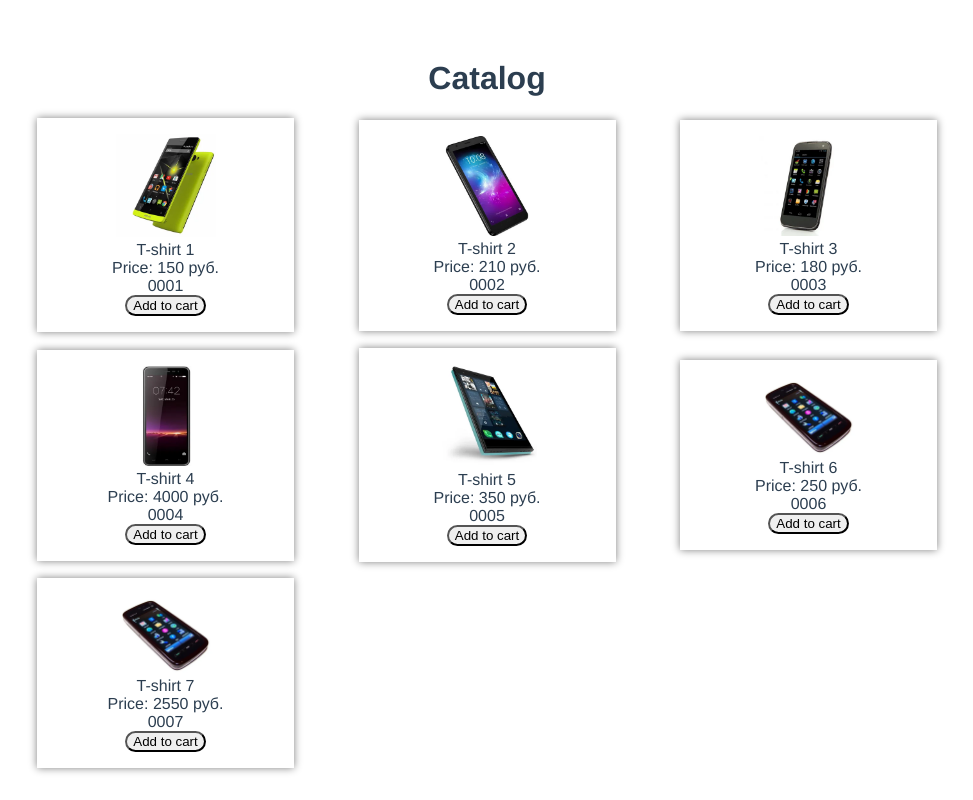
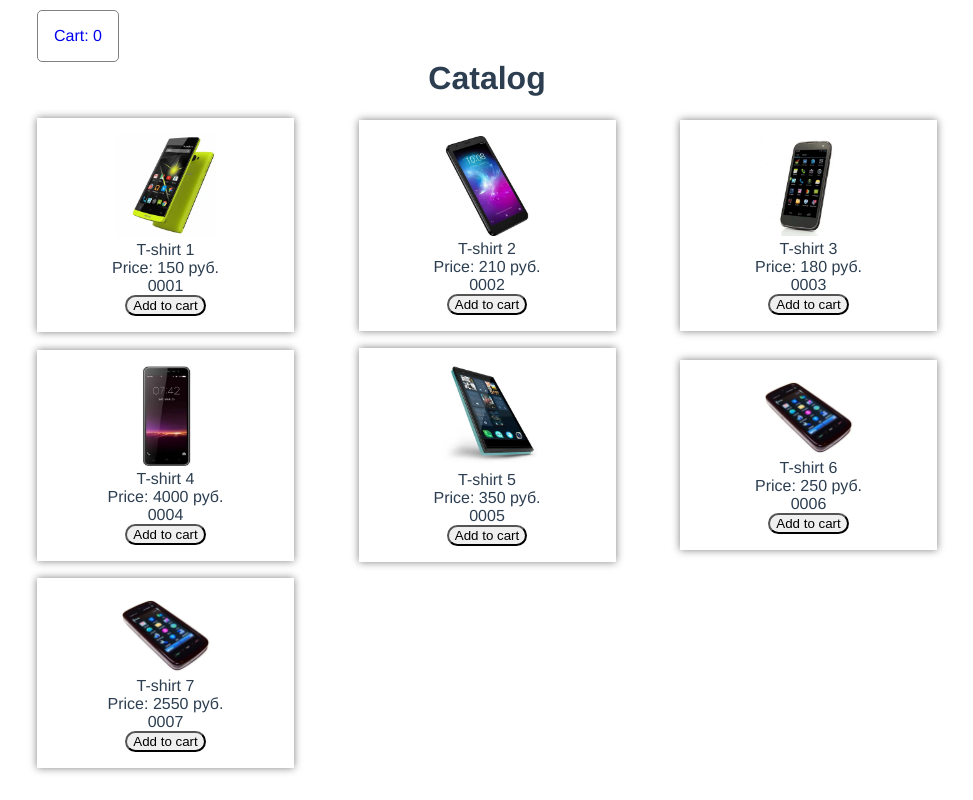
Before and after one commit to Dominus8/e-note.group, a Vue app in the folder eshop/: page / in a window 1280 px wide. Shown: the whole page, without its empty margins (153-1126 px from the left). Built offline with nearby package versions, Linux system fonts and the light colour scheme; data requests are answered from the project's data file.

Commit message:
+ Router

```diff
--- a/eshop/package.json
+++ b/eshop/package.json
@@ -12,6 +12,7 @@
     "core-js": "^3.8.3",
     "json-server": "^0.17.1",
     "vue": "^3.2.13",
+    "vue-router": "^4.0.3",
     "vuex": "^4.1.0",
     "yarn": "^1.22.19"
   },
@@ -20,6 +21,7 @@
     "@babel/eslint-parser": "^7.12.16",
     "@vue/cli-plugin-babel": "~5.0.0",
     "@vue/cli-plugin-eslint": "~5.0.0",
+    "@vue/cli-plugin-router": "~5.0.0",
     "@vue/cli-service": "^5.0.8",
     "eslint": "^7.32.0",
     "eslint-plugin-vue": "^8.0.3",
--- a/eshop/src/components/e-cart.vue
+++ b/eshop/src/components/e-cart.vue
@@ -1,8 +1,12 @@
 <template>
     <div class="e-cart">
         <h1>{{ title }}</h1>
+        <router-link :to="{name:'catalog'}">
+            <div class="e-catalog__link_to_cart">Back to catalog</div>
+        </router-link>
+        <p v-if="!CART.length">Ничего нет...</p>
         <e-cart-item
-        v-for="(item, index) in cart_data"
+        v-for="(item, index) in CART"
         :key="item.id"
         :cart_item_data="item"
         @deleteFromCart = 'deleteFromCart(index)'
@@ -11,7 +15,7 @@
 </template>
 <script>
 import eCartItem from './e-cart-item.vue'
-import { mapActions } from 'vuex'
+import { mapActions, mapGetters } from 'vuex'
 
 export default {
     name:'e-cart',
@@ -31,7 +35,11 @@ export default {
             title: 'Cart'
         }
     },
-    computed:{},
+    computed:{
+        ...mapGetters([
+            'CART'
+        ])
+    },
     methods:{
         ...mapActions([
             'DELETE_FROM_CART'
--- a/eshop/src/components/e-catalog.vue
+++ b/eshop/src/components/e-catalog.vue
@@ -1,6 +1,9 @@
 <template>
     <div class="e-catalog">
         <h1>{{ title }}</h1>
+        <router-link :to="{name:'cart'}">
+            <div class="e-catalog__link_to_cart">Cart: {{ CART.length }}</div>
+        </router-link>
         <div class="e-catalog__list">
             <eCatalogItem
             v-for="product in PRODUCTS"
@@ -28,7 +31,8 @@ export default {
     },
     computed:{
         ...mapGetters([
-            'PRODUCTS'
+            'PRODUCTS',
+            'CART'
         ]),
     },
     methods:{
@@ -56,6 +60,13 @@ export default {
         justify-content: space-between;
         align-items: center;
     }
+    &__link_to_cart{
+        position: absolute;
+        top: 10px;
+        padding: 16px;
+        border-radius: 5px;
+        border: solid 1px grey;
+    }
 }
 
 </style>
--- a/eshop/src/components/e-main-wrapper.vue
+++ b/eshop/src/components/e-main-wrapper.vue
@@ -1,38 +1,32 @@
 <template>
     <div class="e-main-wrapper">
-        <eCatalog/>
-        <eCard
-        v-if="CART.length"
-        :cart_data="CART"
-        />
+        <keep-alive>
+            <router-view></router-view>
+        </keep-alive>
+
     </div>
 </template>
 
 <script>
-import eCatalog from './e-catalog.vue';
-import eCard from './e-cart.vue'
-import { mapGetters } from 'vuex';
+
 export default{
 
     name:'e-main-wrapper',
-    components:{
-        eCatalog,
-        eCard
-    },
+
     props:{},
     data(){
         return{
         }
     },
     computed:{
-        ...mapGetters(['CART'])
+
     },
     methods:{
 
     },
     watch:{},
     mounted() {
-        console.log("Hello world it's mounted")
+
     }
 }
 </script>
--- a/eshop/src/main.js
+++ b/eshop/src/main.js
@@ -2,7 +2,8 @@ import { createApp } from 'vue'
 import App from './App.vue'
 import store from './vuex/store'
 import './assets/style/style.scss'
+import router from './router'
 
-const app = createApp(App);
+const app = createApp(App).use(router);
 app.use(store);
 app.mount('#app');
--- /dev/null
+++ b/eshop/src/router/index.js
@@ -0,0 +1,23 @@
+import { createRouter, createWebHistory } from 'vue-router'
+import eCatalog from '../components/e-catalog.vue'
+import eCart from '../components/e-cart.vue'
+
+const routes = [{
+        path: '/',
+        name: 'catalog',
+        component: eCatalog
+    },
+    {
+        path: '/cart',
+        name: 'cart',
+        component: eCart,
+        props: true
+    }
+]
+
+const router = createRouter({
+    history: createWebHistory(process.env.BASE_URL),
+    routes
+})
+
+export default router
```
Also changed, not shown: eshop/src/App copy.vue (added, +30 -0 lines), 1 other file (tests, documents, lock files or other folders). Lines whose indentation alone changed are shown as unchanged.
